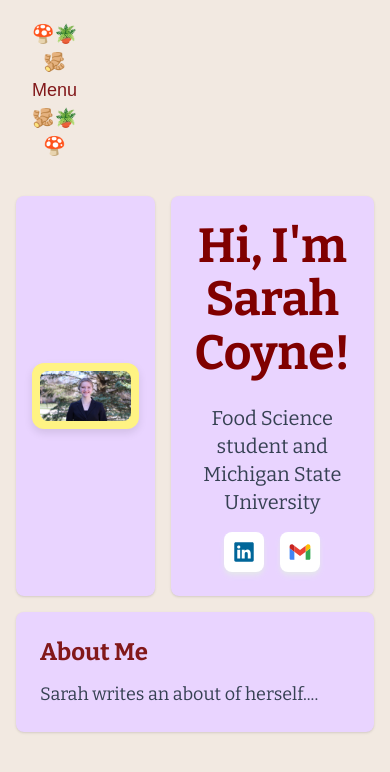
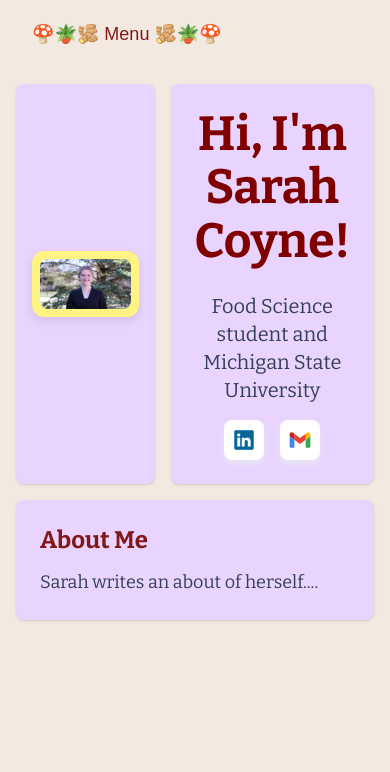
Before and after one commit to Sarah-Coyne/sarah-coyne.github.io, an Angular app in the folder sarahcoyne/: page / in a window 390 px wide. Shown: the top 772 px of the page. Built offline with nearby package versions, Linux system fonts and the light colour scheme.

Commit message:
fixing for mobile?

```diff
--- a/sarahcoyne/src/app/pages/home/home.component.html
+++ b/sarahcoyne/src/app/pages/home/home.component.html
@@ -1,4 +1,6 @@
-<div class="w-1/4 p-0">
+<div class="container-fluid">
+    <div class="row">
+        <div class="col-md-2 p-0">
             <app-nav-buttons></app-nav-buttons>
         </div>
 
@@ -13,27 +15,31 @@
                 </div>
 
                 <!-- Text div -->
-        <div class="flex-1 bg-purple-200 p-6 rounded-lg shadow flex flex-col items-center justify-center text-center">
+                <div
+                    class="flex-1 bg-purple-200 p-6 rounded-lg shadow flex flex-col items-center justify-center text-center">
                     <h1 class="text-4xl md:text-5xl font-bold text-red-800" style="font-family: 'Bitter', serif;">
                         Hi, I'm Sarah Coyne!<br>
                     </h1>
-            <h2 class="text-xl md:text-2xl font-medium text-gray-700 mt-2" style="font-family: 'Bitter', serif;">
+                    <h2 class="text-xl md:text-2xl font-medium text-gray-700 mt-2"
+                        style="font-family: 'Bitter', serif;">
                         Food Science student and Michigan State University
                     </h2>
 
                     <div class="flex gap-4 mt-4 justify-center">
-                <a href="https://www.linkedin.com/in/sarahkcoyne/" target="_blank" aria-label="LinkedIn"> <button
+                        <a href="https://www.linkedin.com/in/sarahkcoyne/" target="_blank" aria-label="LinkedIn">
+                            <button
                                 class="w-10 h-10 flex items-center justify-center rounded-lg bg-white shadow-md shadow-gray-200 group transition-all duration-300">
                                 <svg class="rounded-md transition-all duration-300 group-hover:scale-110"
-                            xmlns="http://www.w3.org/2000/svg" width="28" height="28" viewBox="0 0 72 72" fill="none">
+                                    xmlns="http://www.w3.org/2000/svg" width="28" height="28" viewBox="0 0 72 72"
+                                    fill="none">
                                     <path fill-rule="evenodd" clip-rule="evenodd"
                                         d="M14.6975 11C12.6561 11 11 12.6057 11 14.5838V57.4474C11 59.4257 12.6563 61.03 14.6975 61.03H57.3325C59.3747 61.03 61.03 59.4255 61.03 57.4468V14.5838C61.03 12.6057 59.3747 11 57.3325 11H14.6975ZM26.2032 30.345V52.8686H18.7167V30.345H26.2032ZM26.6967 23.3793C26.6967 25.5407 25.0717 27.2703 22.4615 27.2703L22.4609 27.2701H22.4124C19.8998 27.2701 18.2754 25.5405 18.2754 23.3791C18.2754 21.1686 19.9489 19.4873 22.5111 19.4873C25.0717 19.4873 26.6478 21.1686 26.6967 23.3793ZM37.833 52.8686H30.3471L30.3469 52.8694C30.3469 52.8694 30.4452 32.4588 30.3475 30.3458H37.8336V33.5339C38.8288 31.9995 40.6098 29.8169 44.5808 29.8169C49.5062 29.8169 53.1991 33.0363 53.1991 39.9543V52.8686H45.7133V40.8204C45.7133 37.7922 44.6293 35.7269 41.921 35.7269C39.8524 35.7269 38.6206 37.1198 38.0796 38.4653C37.8819 38.9455 37.833 39.6195 37.833 40.2918V52.8686Z"
                                         fill="#006699" />
                                 </svg> </button> </a> <!-- Email Button --> <a href="mailto:coynesar@msu.edu"
                             aria-label="Email"> <button
                                 class="w-10 h-10 flex items-center justify-center rounded-lg bg-white shadow-md shadow-gray-200 group transition-all duration-300">
-                        <svg class="rounded-md transition-all duration-300 group-hover:scale-110" width="28" height="28"
-                            viewBox="0 0 72 72" fill="none" xmlns="http://www.w3.org/2000/svg">
+                                <svg class="rounded-md transition-all duration-300 group-hover:scale-110" width="28"
+                                    height="28" viewBox="0 0 72 72" fill="none" xmlns="http://www.w3.org/2000/svg">
                                     <path
                                         d="M13.0065 56.1236H21.4893V35.5227L9.37109 26.4341V52.4881C9.37109 54.4997 11.001 56.1236 13.0065 56.1236Z"
                                         fill="#4285F4" />
@@ -43,7 +49,8 @@
                                     <path
                                         d="M50.5732 19.7693V35.5229L62.6914 26.4343V21.587C62.6914 17.0912 57.5594 14.5282 53.9663 17.2245"
                                         fill="#FBBC04" />
-                            <path d="M21.4893 35.5227V19.769L36.0311 30.6754L50.5729 19.769V35.5227L36.0311 46.429"
+                                    <path
+                                        d="M21.4893 35.5227V19.769L36.0311 30.6754L50.5729 19.769V35.5227L36.0311 46.429"
                                         fill="#EA4335" />
                                     <path
                                         d="M9.37109 21.587V26.4343L21.4893 35.5229V19.7693L18.0962 17.2245C14.4971 14.5282 9.37109 17.0912 9.37109 21.587Z"
@@ -62,3 +69,6 @@
                 </h2>
             </div>
         </div>
+
+    </div>
+</div>
--- a/sarahcoyne/src/app/pages/interests/interests.component.html
+++ b/sarahcoyne/src/app/pages/interests/interests.component.html
@@ -1,4 +1,6 @@
-<div class="w-1/4 p-0">
+<div class="container-fluid">
+    <div class="row">
+        <div class="col-md-2 p-0">
             <app-nav-buttons></app-nav-buttons>
         </div>
 
@@ -15,7 +17,8 @@
 
             <div class="flex flex-col md:flex-row gap-4">
                 <div class="flex-1 bg-purple-200 p-4 rounded-lg shadow flex flex-col items-center">
-            <h2 class="text-2xl md:text-3xl font-bold text-red-900 text-left" style="font-family: 'Bitter', serif;">
+                    <h2 class="text-2xl md:text-3xl font-bold text-red-900 text-left"
+                        style="font-family: 'Bitter', serif;">
                         Career Interests
                     </h2>
 
@@ -88,3 +91,6 @@
                 </h2>
             </div>
         </div>
+
+    </div>
+</div>
--- a/sarahcoyne/src/app/projects/projects.component.html
+++ b/sarahcoyne/src/app/projects/projects.component.html
@@ -1,3 +1,5 @@
+<div class="container-fluid">
+    <div class="row">
         <div class="col-md-2 p-0">
             <app-nav-buttons></app-nav-buttons>
         </div>
@@ -43,3 +45,6 @@
                 </div>
             </div>
         </div>
+
+    </div>
+</div>
--- a/sarahcoyne/src/app/resume/resume.component.html
+++ b/sarahcoyne/src/app/resume/resume.component.html
@@ -1,4 +1,6 @@
-<div class="w-1/4 p-0">
+<div class="container-fluid">
+    <div class="row">
+        <div class="col-md-2 p-0">
             <app-nav-buttons></app-nav-buttons>
         </div>
 
@@ -15,32 +17,33 @@
 
             <div class="flex flex-col md:flex-row gap-4">
                 <div class="flex-1 bg-purple-200 p-4 rounded-lg shadow flex flex-col items-center">
-            <h2 class="text-2xl md:text-3xl font-bold text-red-900 text-left" style="font-family: 'Bitter', serif;">
+                    <h2 class="text-2xl md:text-3xl font-bold text-red-900 text-left"
+                        style="font-family: 'Bitter', serif;">
                         Resume
                     </h2>
-            <iframe
-                src="assets/pdfs/pdf1.pdf"
-                class="w-full h-96 md:h-[500px] mb-4"
-                frameborder="0">
+                    <iframe src="assets/pdfs/pdf1.pdf" class="w-full h-96 md:h-[500px] mb-4" frameborder="0">
                     </iframe>
-            <a href="assets/pdfs/pdf1.pdf" download class="px-4 py-2 bg-red-800 text-white rounded-lg hover:bg-red-900 transition">
+                    <a href="assets/pdfs/pdf1.pdf" download
+                        class="px-4 py-2 bg-red-800 text-white rounded-lg hover:bg-red-900 transition">
                         Download Resume
                     </a>
                 </div>
 
                 <!-- Right PDF -->
                 <div class="flex-1 bg-purple-200 p-4 rounded-lg shadow flex flex-col items-center">
-            <h2 class="text-2xl md:text-3xl font-bold text-red-900 text-left" style="font-family: 'Bitter', serif;">
+                    <h2 class="text-2xl md:text-3xl font-bold text-red-900 text-left"
+                        style="font-family: 'Bitter', serif;">
                         Curriculum Vitae
                     </h2>
-            <iframe
-                src="assets/pdfs/pdf2.pdf"
-                class="w-full h-96 md:h-[500px] mb-4"
-                frameborder="0">
+                    <iframe src="assets/pdfs/pdf2.pdf" class="w-full h-96 md:h-[500px] mb-4" frameborder="0">
                     </iframe>
-            <a href="assets/pdfs/pdf2.pdf" download class="px-4 py-2 bg-red-800 text-white rounded-lg hover:bg-red-900 transition">
+                    <a href="assets/pdfs/pdf2.pdf" download
+                        class="px-4 py-2 bg-red-800 text-white rounded-lg hover:bg-red-900 transition">
                         Download CV
                     </a>
                 </div>
             </div>
         </div>
+
+    </div>
+</div>
```
Lines whose indentation alone changed are shown as unchanged.
